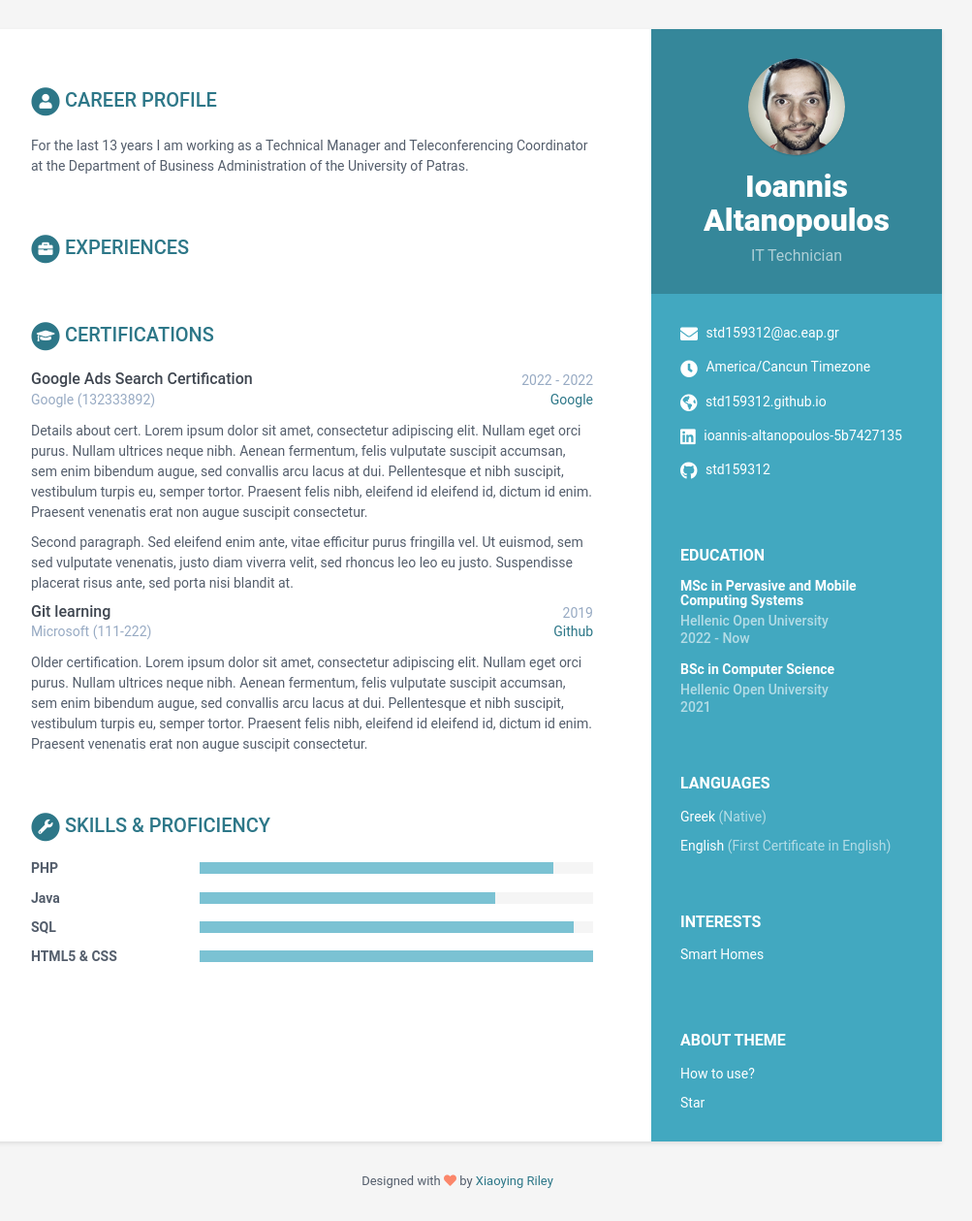
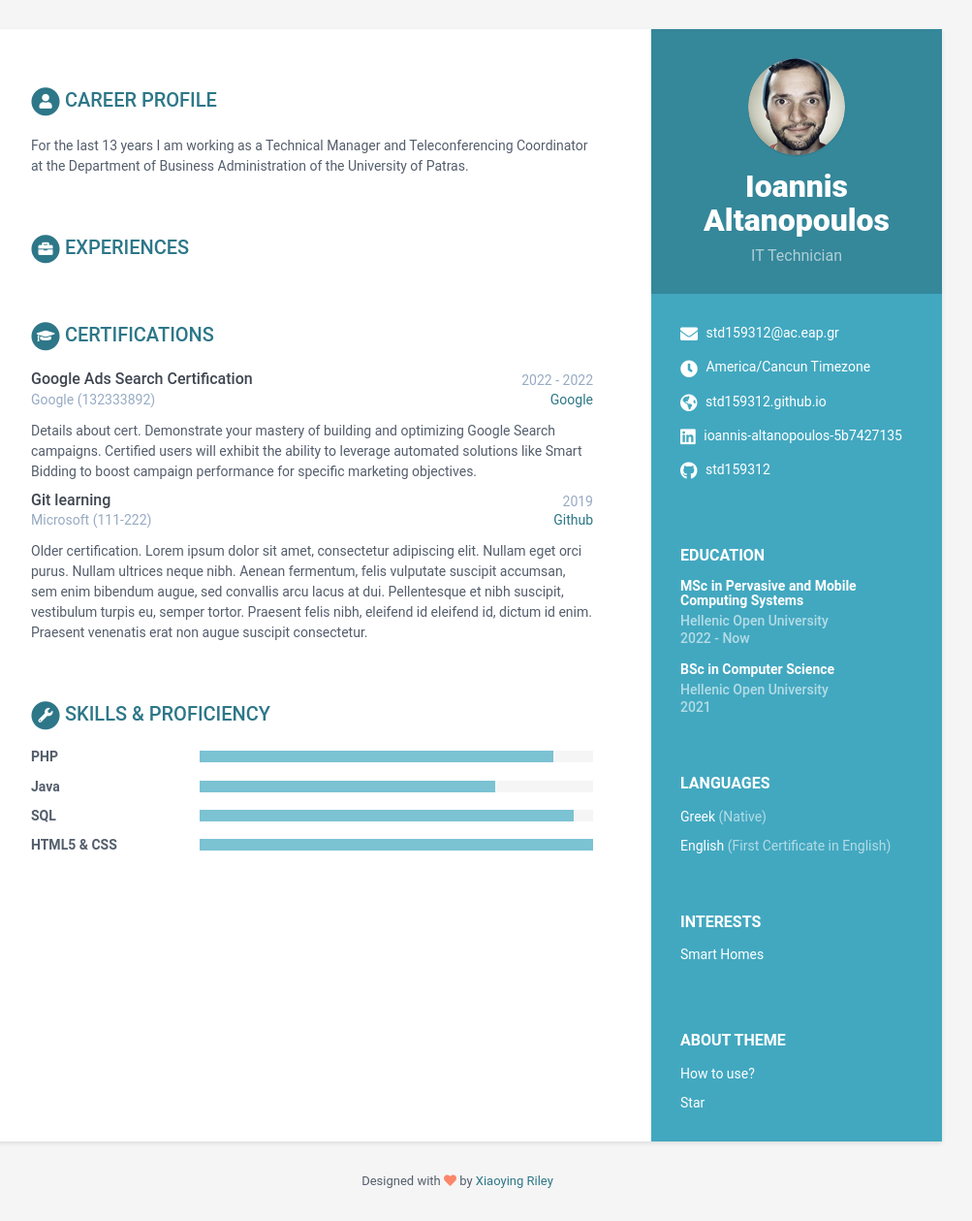
Before and after one commit to std159312/std159312.github.io, a Jekyll site: the page built from index.html, in a window 1280 px wide. Shown: the whole page at 97% size, without its empty margins (168-1171 px from the left). Built offline with Jekyll 4.4.1, drawn with Linux system fonts in a browser that asks for light colours.

Commit message:
Initial commit

```diff
--- a/_data/data.yml
+++ b/_data/data.yml
@@ -92,19 +92,11 @@ certifications:
           credentialurl: www.google.com
           credentialname: Google
           details: |
-            Details about cert. Lorem ipsum dolor sit amet, consectetur
-            adipiscing elit.
-            Nullam eget orci purus. Nullam ultrices neque nibh.
-            Aenean fermentum, felis vulputate suscipit accumsan,
-            sem enim bibendum augue, sed convallis arcu lacus at dui.
-            Pellentesque et nibh suscipit, vestibulum turpis eu, semper tortor.
-            Praesent felis nibh, eleifend id eleifend id, dictum id enim.
-            Praesent venenatis erat non augue suscipit consectetur.
+            Details about cert. Demonstrate your mastery of building and optimizing Google Search campaigns.
+            Certified users will exhibit the ability to leverage automated solutions like Smart Bidding to
+            boost campaign performance for specific marketing objectives.
 
-            Second paragraph. Sed eleifend enim ante, vitae efficitur purus
-            fringilla vel. Ut euismod, sem sed vulputate venenatis,
-            justo diam viverra velit, sed rhoncus leo leo eu justo.
-            Suspendisse placerat risus ante, sed porta nisi blandit at.
+
         - name: Git learning
           start: 2019
           end:
```
